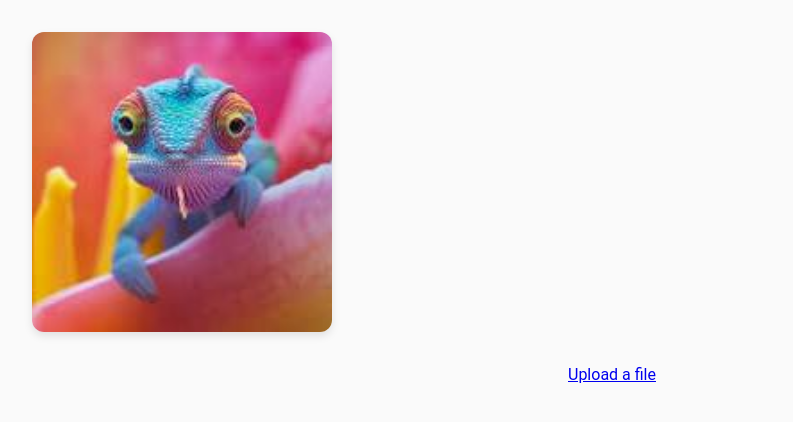
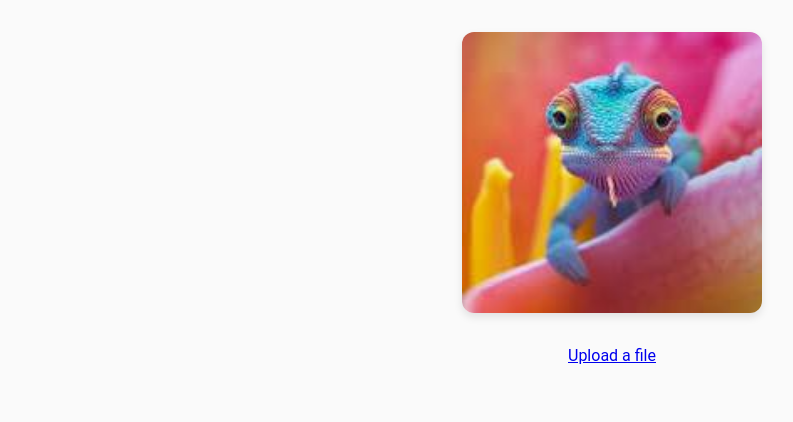
Before and after one commit to Den-1114/photons, a Flask app: page / in a window 1280 px wide. Shown: the part 159-581 px from the top of the page, without its empty margins (28-821 px from the left). Run offline with Flask 3, Linux system fonts and the light colour scheme; the visitor is signed in with stand-in values (Sample User, id 1).

Commit message:
Updates styles.css

```diff
--- a/static/styles/styles.css
+++ b/static/styles/styles.css
@@ -34,35 +34,38 @@ header h1 {
 /* Gallery Section */
 .gallery {
   display: grid;
-  grid-template-columns: repeat(auto-fill, minmax(250px, 1fr));
+  grid-template-columns: repeat(auto-fit, minmax(250px, 1fr)); /* Adjust auto-fit for better responsiveness */
   gap: 20px; /* Space between images/videos */
   padding: 0 20px;
   max-width: 1200px;
   margin: 0 auto;
 }
 
+
 .photo-container, .video-container {
   position: relative;
-
-  border-radius: 12px; /* Smooth rounded corners */
+  border-radius: 12px;
   box-shadow: 0 4px 8px rgba(0, 0, 0, 0.1);
   transition: transform 0.3s ease, box-shadow 0.3s ease;
   background-color: #fff;
-  margin-bottom: 20px; /* Space between items */
-  max-width: fit-content;
+  margin-bottom: 20px;
+  width: 100%; /* Ensure container takes up the full width */
+  max-width: 300px; /* Constrain maximum width */
   margin-left: auto;
   margin-right: auto;
 }
 
+
 .photo-container img, .video-container video {
-  width: 300px;
-  height: 300px;
+  width: 100%;
+  height: 100%;
   object-fit: cover;
-  border-radius: 12px; /* Rounded corners for images and videos */
+  border-radius: 12px;
   display: block;
   cursor: pointer;
   transition: transform 0.3s ease;
 }
+
 
 .photo-container:hover, .video-container:hover {
   transform: translateY(-8px);
```
